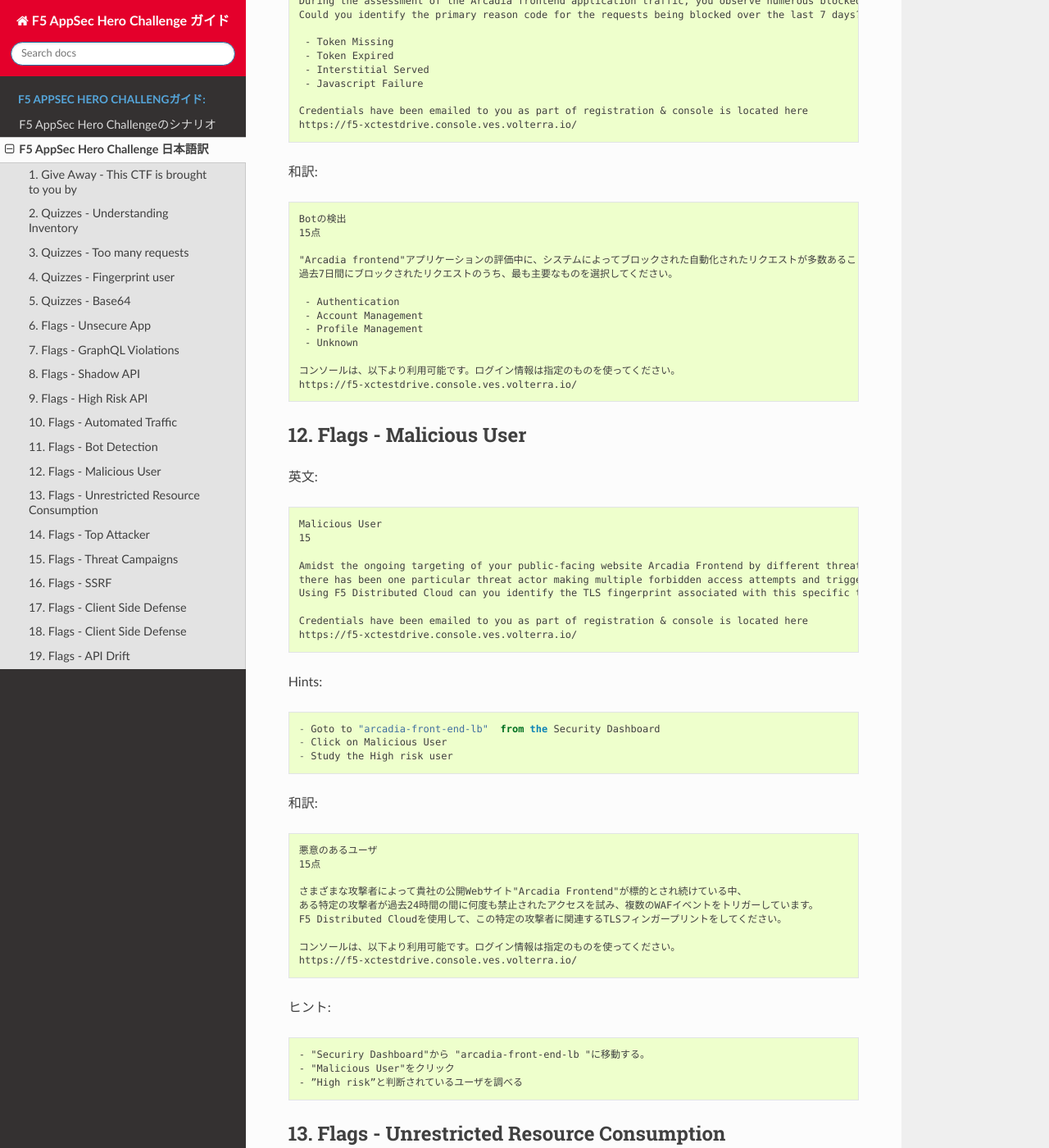
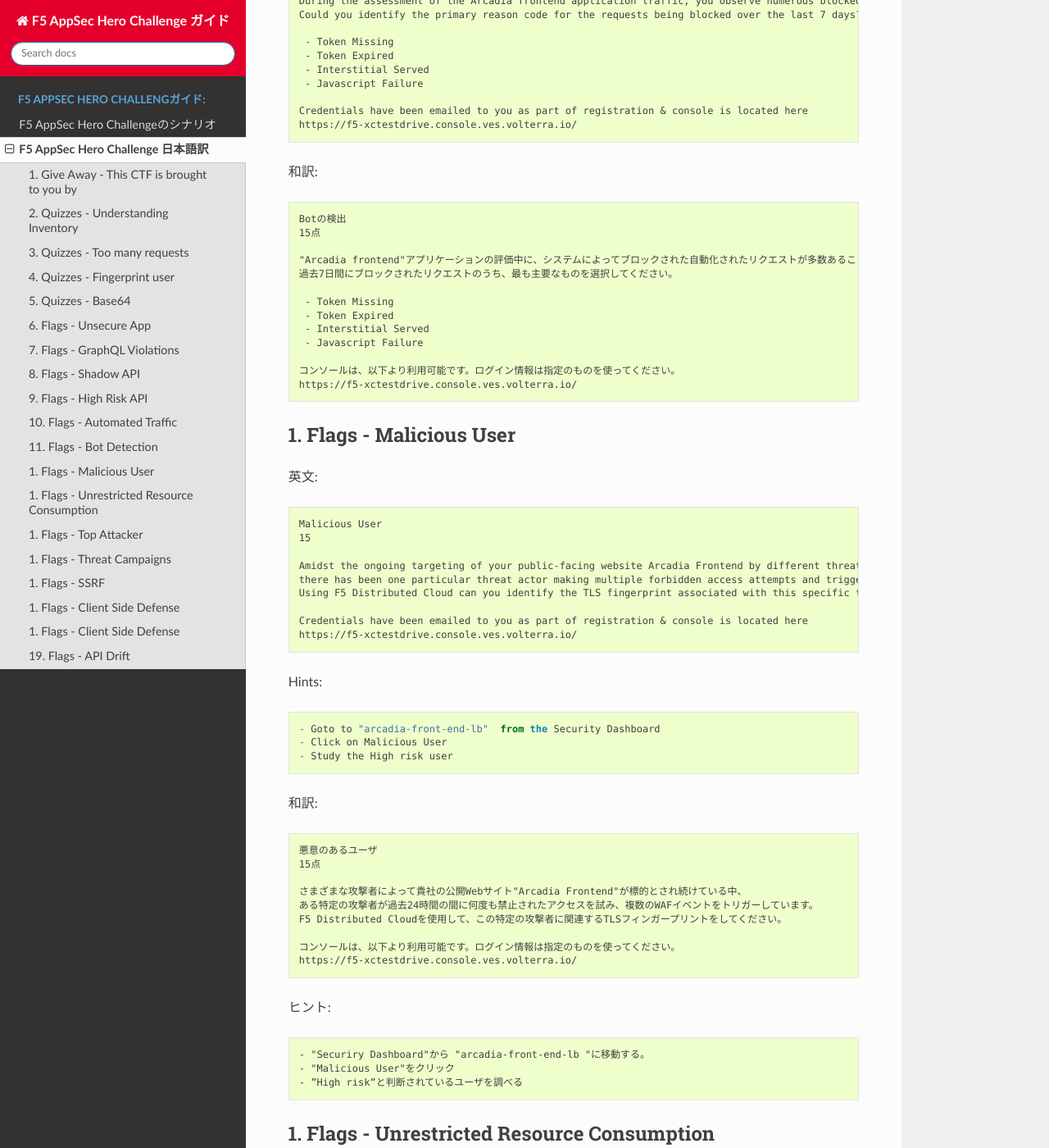
Before and after one commit to BeF5/f5j-appsec-hero-challenge, a Sphinx documentation site: the page built from docs/class1/module02/module02.rst, in a window 1280 px wide and 1400 px high, scrolled down 7280 px. Shown: the whole window at 82% size. Built offline with Sphinx 7.4.7 and the Read the Docs theme 2.0.0, drawn with Linux system fonts in a browser that asks for light colours; some of the changed text lies outside the part shown.

Commit message:
Bot Detectionの選択肢の修正

```diff
--- a/docs/class1/module02/module02.rst
+++ b/docs/class1/module02/module02.rst
@@ -365,15 +365,15 @@ Hints::
    "Arcadia frontend"アプリケーションの評価中に、システムによってブロックされた自動化されたリクエストが多数あることを確認しました。
    過去7日間にブロックされたリクエストのうち、最も主要なものを選択してください。
 
-    - Authentication
-    - Account Management
-    - Profile Management
-    - Unknown
+    - Token Missing
+    - Token Expired
+    - Interstitial Served
+    - Javascript Failure
 
    コンソールは、以下より利用可能です。ログイン情報は指定のものを使ってください。
    https://f5-xctestdrive.console.ves.volterra.io/
 
-12.  Flags - Malicious User
+1.   Flags - Malicious User
 ====
 
 
@@ -414,7 +414,7 @@ Hints::
    - "Malicious User"をクリック
    - ”High risk”と判断されているユーザを調べる
 
-13.  Flags - Unrestricted Resource Consumption
+1.   Flags - Unrestricted Resource Consumption
 ====
 
 
@@ -457,7 +457,7 @@ Hints::
    - レスポンスコード 429のログを探す
 
 
-14.  Flags - Top Attacker
+1.   Flags - Top Attacker
 ====
 
 
@@ -504,7 +504,7 @@ Hints::
    - Source IPからTLS fingerprintに切り替える
 
 
-15.  Flags - Threat Campaigns
+1.   Flags - Threat Campaigns
 ====
 
 
@@ -541,7 +541,7 @@ Hints::
 
    "Threat Insights"の下にある "Threat Campaigns Tab" を確認する
 
-16.  Flags - SSRF
+1.   Flags - SSRF
 ====
 
 
@@ -577,7 +577,7 @@ Hints::
 
    ダッシュボードでSSRFを探し、"Security Analytics "タブで該当するイベントをクリックして見つける。
 
-17.  Flags - Client Side Defense
+1.   Flags - Client Side Defense
 ====
 
 
@@ -622,7 +622,7 @@ Hints::
    - ダッシュボードに移動
    - Script listをクリックし、過去30日間の期間をチェックする。
 
-18.  Flags - Client Side Defense
+1.   Flags - Client Side Defense
 ====
 
 
```
